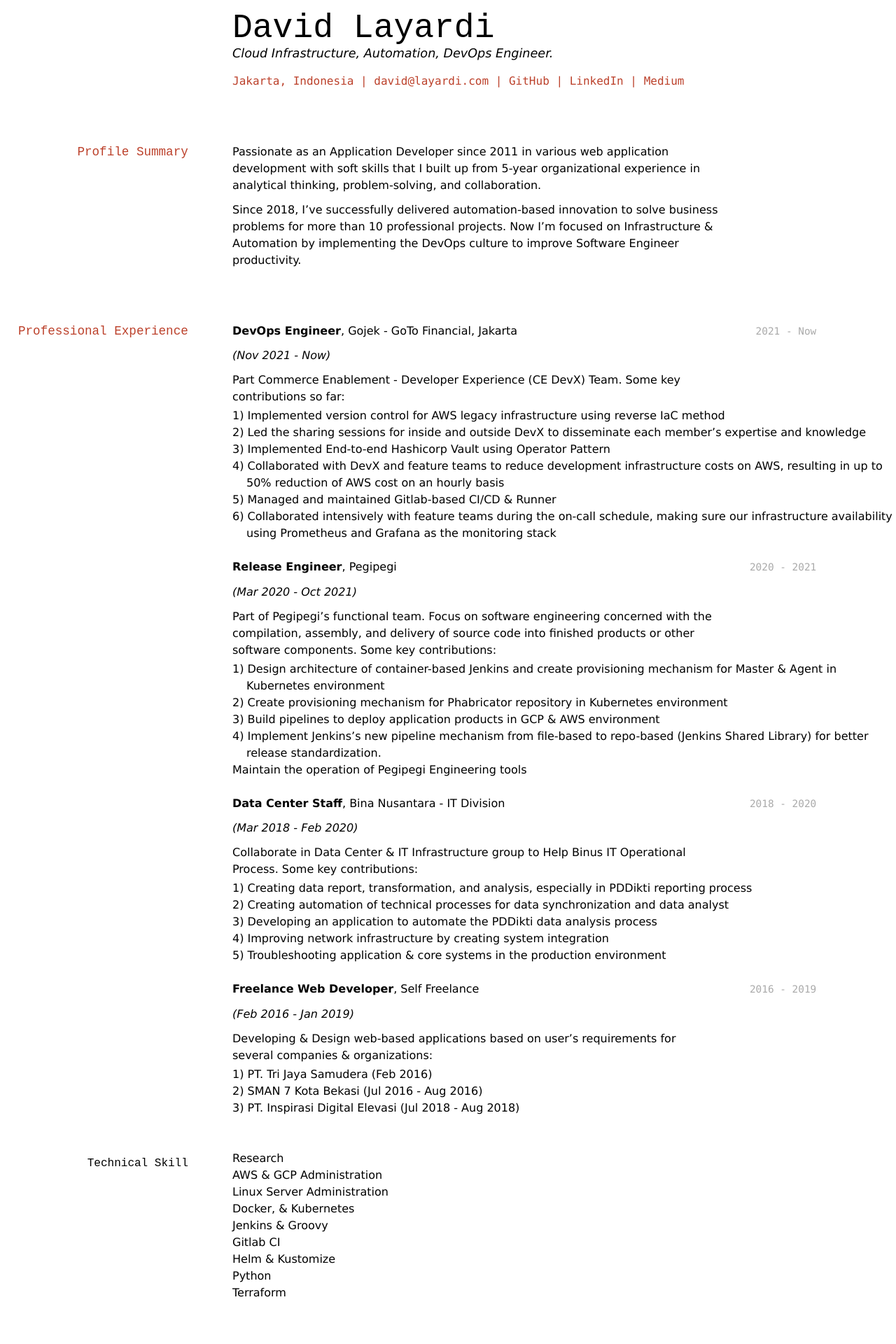
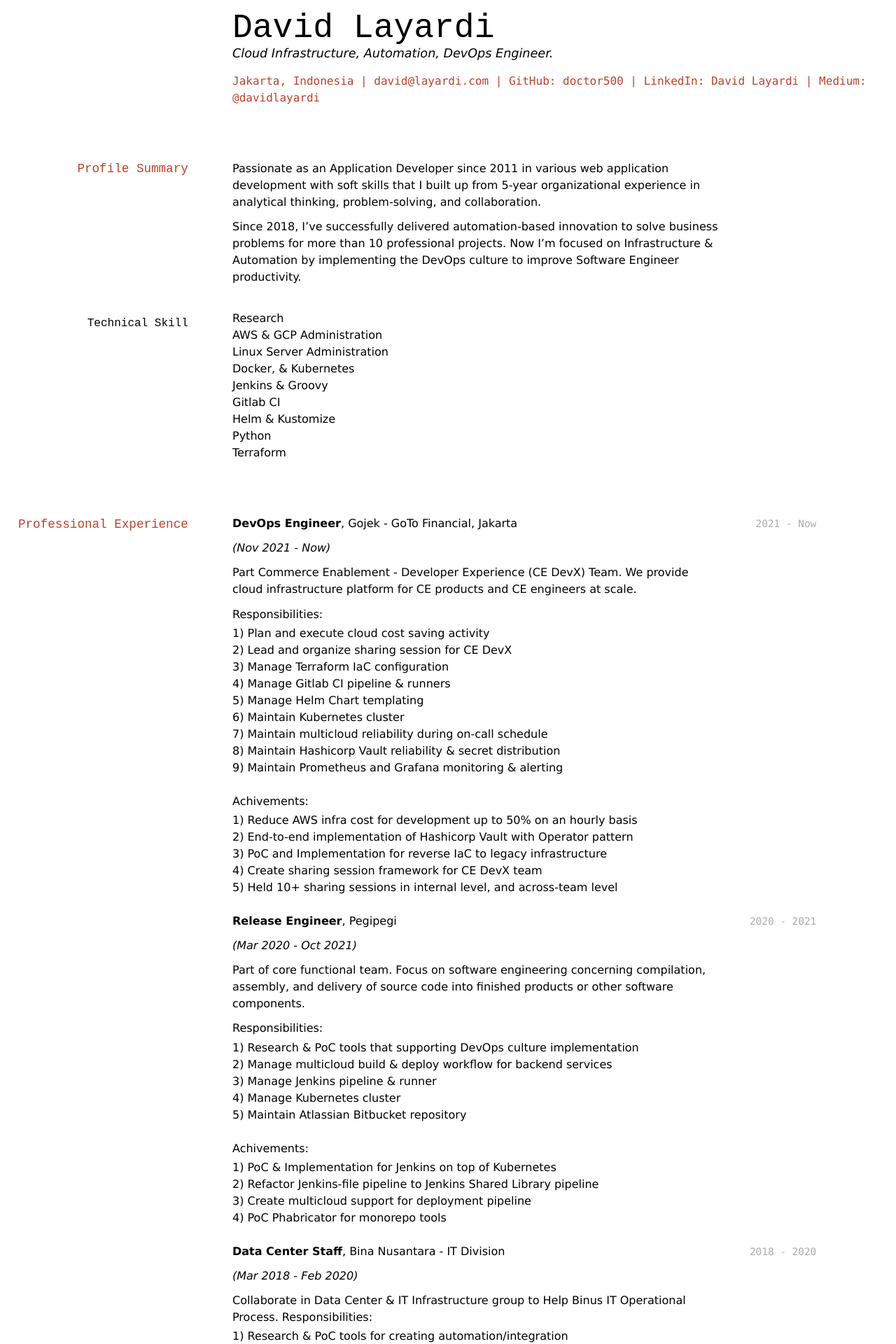
Before and after one commit to doctor500/cv, a Jekyll site: the page built from index.md, in a window 1280 px wide. Shown: the top 1920 px of the page at 70% size. Built offline with Jekyll 4.4.1, drawn with Linux system fonts in a browser that asks for light colours; some of the changed text lies outside the part shown.

Commit message:
feat: update davewhipp CSS, update CV content

```diff
--- a/index.md
+++ b/index.md
@@ -8,9 +8,9 @@ Cloud Infrastructure, Automation, DevOps Engineer.
 <div id="webaddress">
 <text>Jakarta, Indonesia</text>
 | <a href="mailto:david@layardi.com">david@layardi.com</a>
-| <a href="https://github.com/doctor500">GitHub</a>
-| <a href="https://www.linkedin.com/in/david-lay/">LinkedIn</a>
-| <a href="https://medium.com/@davidlayardi">Medium</a>
+| <a href="https://github.com/doctor500">GitHub: doctor500</a>
+| <a href="https://www.linkedin.com/in/david-lay/">LinkedIn: David Layardi</a>
+| <a href="https://medium.com/@davidlayardi">Medium: @davidlayardi</a>
 </div>
 
 
@@ -19,56 +19,6 @@ Cloud Infrastructure, Automation, DevOps Engineer.
 Passionate as an Application Developer since 2011 in various web application development with soft skills that I built up from 5-year organizational experience in analytical thinking, problem-solving, and collaboration.
 
 Since 2018, I've successfully delivered automation-based innovation to solve business problems for more than 10 professional projects. Now I'm focused on Infrastructure & Automation by implementing the DevOps culture to improve Software Engineer productivity.
-
-## Professional Experience
-
-`2021 - Now`
-__DevOps Engineer__, Gojek - GoTo Financial, Jakarta
-
-*(Nov 2021 - Now)*
-
-Part Commerce Enablement - Developer Experience (CE DevX) Team.
-Some key contributions so far:
-- 1) Implemented version control for AWS legacy infrastructure using reverse IaC method
-- 2) Led the sharing sessions for inside and outside DevX to disseminate each member's expertise and knowledge
-- 3) Implemented End-to-end Hashicorp Vault using Operator Pattern
-- 4) Collaborated with DevX and feature teams to reduce development infrastructure costs on AWS, resulting in up to 50% reduction of AWS cost on an hourly basis
-- 5) Managed and maintained Gitlab-based CI/CD & Runner
-- 6) Collaborated intensively with feature teams during the on-call schedule, making sure our infrastructure availability using Prometheus and Grafana as the monitoring stack
-
-`2020 - 2021`
-__Release Engineer__, Pegipegi
-
-*(Mar 2020 - Oct 2021)*
-
-Part of Pegipegi's functional team. Focus on software engineering concerned with the compilation, assembly, and delivery of source code into finished products or other software components. Some key contributions:
-- 1) Design architecture of container-based Jenkins and create provisioning mechanism for Master & Agent in Kubernetes environment
-- 2) Create provisioning mechanism for Phabricator repository in Kubernetes environment
-- 3) Build pipelines to deploy application products in GCP & AWS environment
-- 4) Implement Jenkins's new pipeline mechanism from file-based to repo-based (Jenkins Shared Library) for better release standardization.
-- Maintain the operation of Pegipegi Engineering tools
-
-`2018 - 2020`
-__Data Center Staff__, Bina Nusantara - IT Division
-
-*(Mar 2018 - Feb 2020)*
-
-Collaborate in Data Center & IT Infrastructure group to Help Binus IT Operational Process. Some key contributions:
-- 1) Creating data report, transformation, and analysis, especially in PDDikti reporting process
-- 2) Creating automation of technical processes for data synchronization and data analyst
-- 3) Developing an application to automate the PDDikti data analysis process
-- 4) Improving network infrastructure by creating system integration
-- 5) Troubleshooting application & core systems in the production environment
-
-`2016 - 2019`
-__Freelance Web Developer__, Self Freelance
-
-*(Feb 2016 - Jan 2019)*
-
-Developing & Design web-based applications based on user's requirements for several companies & organizations:
-- 1) PT. Tri Jaya Samudera (Feb 2016)
-- 2) SMAN 7 Kota Bekasi (Jul 2016 - Aug 2016)
-- 3) PT. Inspirasi Digital Elevasi (Jul 2018 - Aug 2018)
 
 ### Technical Skill
 
@@ -81,6 +31,92 @@ Developing & Design web-based applications based on user's requirements for seve
 - Helm & Kustomize
 - Python
 - Terraform
+
+## Professional Experience
+
+`2021 - Now`
+__DevOps Engineer__, Gojek - GoTo Financial, Jakarta
+
+*(Nov 2021 - Now)*
+
+Part Commerce Enablement - Developer Experience (CE DevX) Team. We provide cloud infrastructure platform for CE products and CE engineers at scale.
+
+Responsibilities:
+- 1) Plan and execute cloud cost saving activity
+- 2) Lead and organize sharing session for CE DevX
+- 3) Manage Terraform IaC configuration
+- 4) Manage Gitlab CI pipeline & runners
+- 5) Manage Helm Chart templating
+- 6) Maintain Kubernetes cluster
+- 7) Maintain multicloud reliability during on-call schedule
+- 8) Maintain Hashicorp Vault reliability & secret distribution
+- 9) Maintain Prometheus and Grafana monitoring & alerting
+
+Achivements:
+- 1) Reduce AWS infra cost for development up to 50% on an hourly basis
+- 2) End-to-end implementation of Hashicorp Vault with Operator pattern
+- 3) PoC and Implementation for reverse IaC to legacy infrastructure
+- 4) Create sharing session framework for CE DevX team
+- 5) Held 10+ sharing sessions in internal level, and across-team level
+
+
+<div style="page-break-after: always;"></div>
+
+
+`2020 - 2021`
+__Release Engineer__, Pegipegi
+
+*(Mar 2020 - Oct 2021)*
+
+Part of core functional team. Focus on software engineering concerning compilation, assembly, and delivery of source code into finished products or other software components.
+
+Responsibilities:
+- 1) Research & PoC tools that supporting DevOps culture implementation
+- 2) Manage multicloud build & deploy workflow for backend services
+- 3) Manage Jenkins pipeline & runner
+- 4) Manage Kubernetes cluster
+- 5) Maintain Atlassian Bitbucket repository
+
+Achivements:
+- 1) PoC & Implementation for Jenkins on top of Kubernetes
+- 2) Refactor Jenkins-file pipeline to Jenkins Shared Library pipeline
+- 3) Create multicloud support for deployment pipeline
+- 4) PoC Phabricator for monorepo tools
+
+`2018 - 2020`
+__Data Center Staff__, Bina Nusantara - IT Division
+
+*(Mar 2018 - Feb 2020)*
+
+Collaborate in Data Center & IT Infrastructure group to Help Binus IT Operational Process.
+Responsibilities:
+- 1) Research & PoC tools for creating automation/integration
+- 2) Support data analyst & data center infrastructure team task
+- 3) Provide ETL process for PDDikti reporting
+- 4) Provide data report for support Binus Group operations
+- 5) Support application & infra troubleshooting in production level
+
+Achivements:
+- 1) Pioneer of QR-based event registration system. [Used on national-scale event](https://binus.ac.id/2019/01/sarasehan-dialog-nasional-bersama-menteri-ristekdikti-republik-nasional/)
+- 2) Create inhouse tools to automate PDDikti reporting process
+- 3) Create script to automate some of data report process
+- 4) Integrate Windows AD with office access door using Pentaho
+- 5) Create network analyzer tools, to help network-infra team debug WiFi issues
+- 6) Implement SSO integration for Binus university & office network
+
+`2016 - 2019`
+__Freelance Web Developer__, Self Freelance
+
+*(Feb 2016 - Jan 2019)*
+
+Developing & Design web-based applications based on user's requirements for several companies & organizations:
+- 1) PT. Tri Jaya Samudera (Feb 2016)
+- 2) SMAN 7 Kota Bekasi (Jul 2016 - Aug 2016)
+- 3) PT. Inspirasi Digital Elevasi (Jul 2018 - Aug 2018)
+
+
+<div style="page-break-after: always;"></div>
+
 
 ## Activities
 
@@ -124,10 +160,9 @@ I build this open-source so everyone can create their own CV just using markdown
 ## Education
 
 `2016-2020`
-__Bina Nusantara University, Jakarta__
+__Bina Nusantara University, Jakarta__. Bachelor's degree, Information System
 
-- Bachelor's degree, Information System
-- Taking Business Intelligence Specialization. Graduated in 7th semester. GPA 3.8 of 4.0
+Taking Business Intelligence Specialization. Graduated in 7th semester. GPA 3.8 of 4.0
 
 <!-- ### Footer
 Last updated: Jan 2023 -->
--- a/media/davewhipp-print.css
+++ b/media/davewhipp-print.css
@@ -170,6 +170,7 @@ a:hover {
 	color: #ccc;
 	font-family: Monaco,Menlo,monospace,sans-serif;
 	font-size: 90%;
+	width: 75%;
 }
 
 #webaddress a {
--- a/media/davewhipp-screen.css
+++ b/media/davewhipp-screen.css
@@ -168,6 +168,7 @@ a:hover {
 	color: #bc412b;
 	font-family: Monaco,Menlo,monospace,sans-serif;
 	font-size: 100%;
+	width: 75%;
 }
 
 #webaddress a {
```
Also changed, not shown: other parts of index.md (+1 -1 lines).
